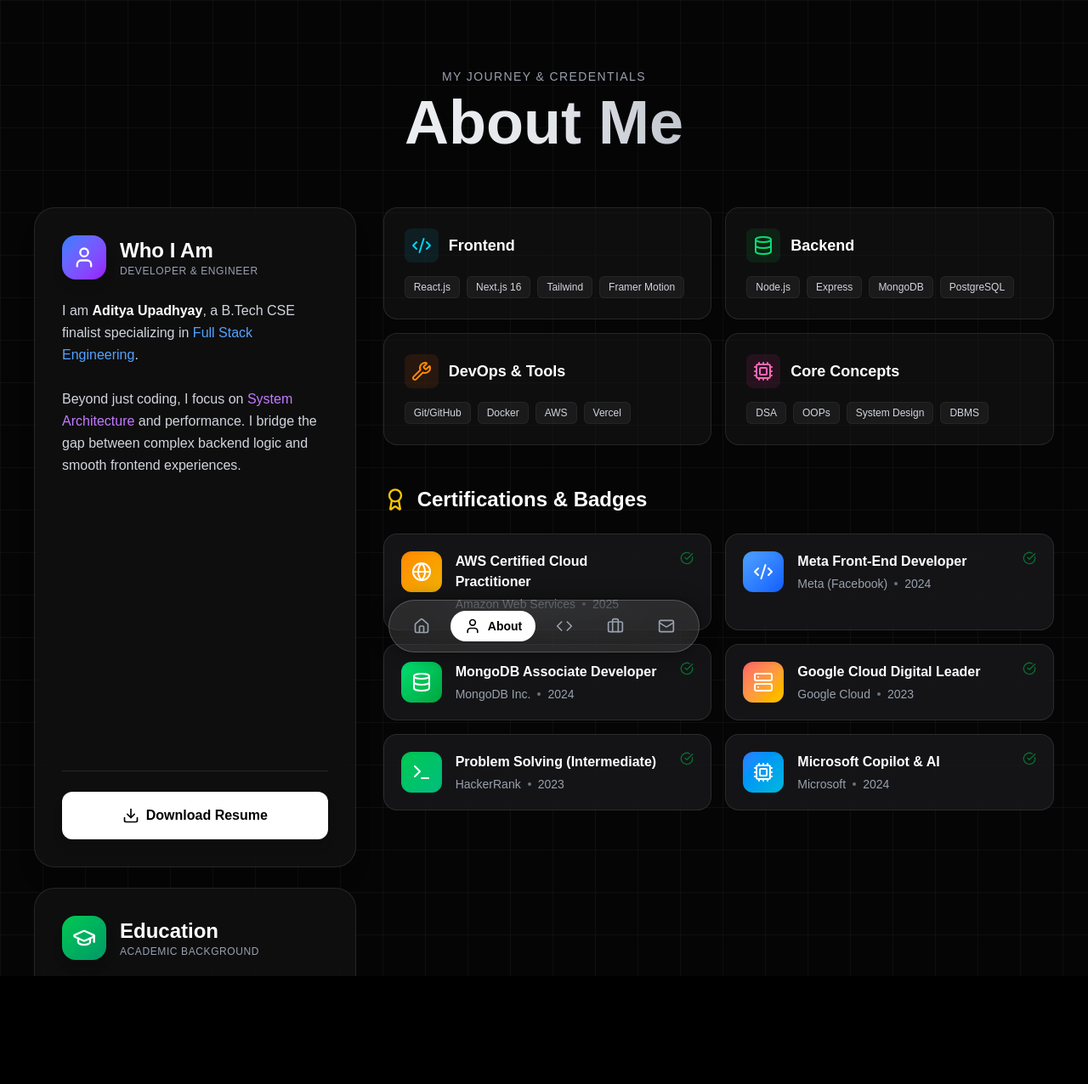
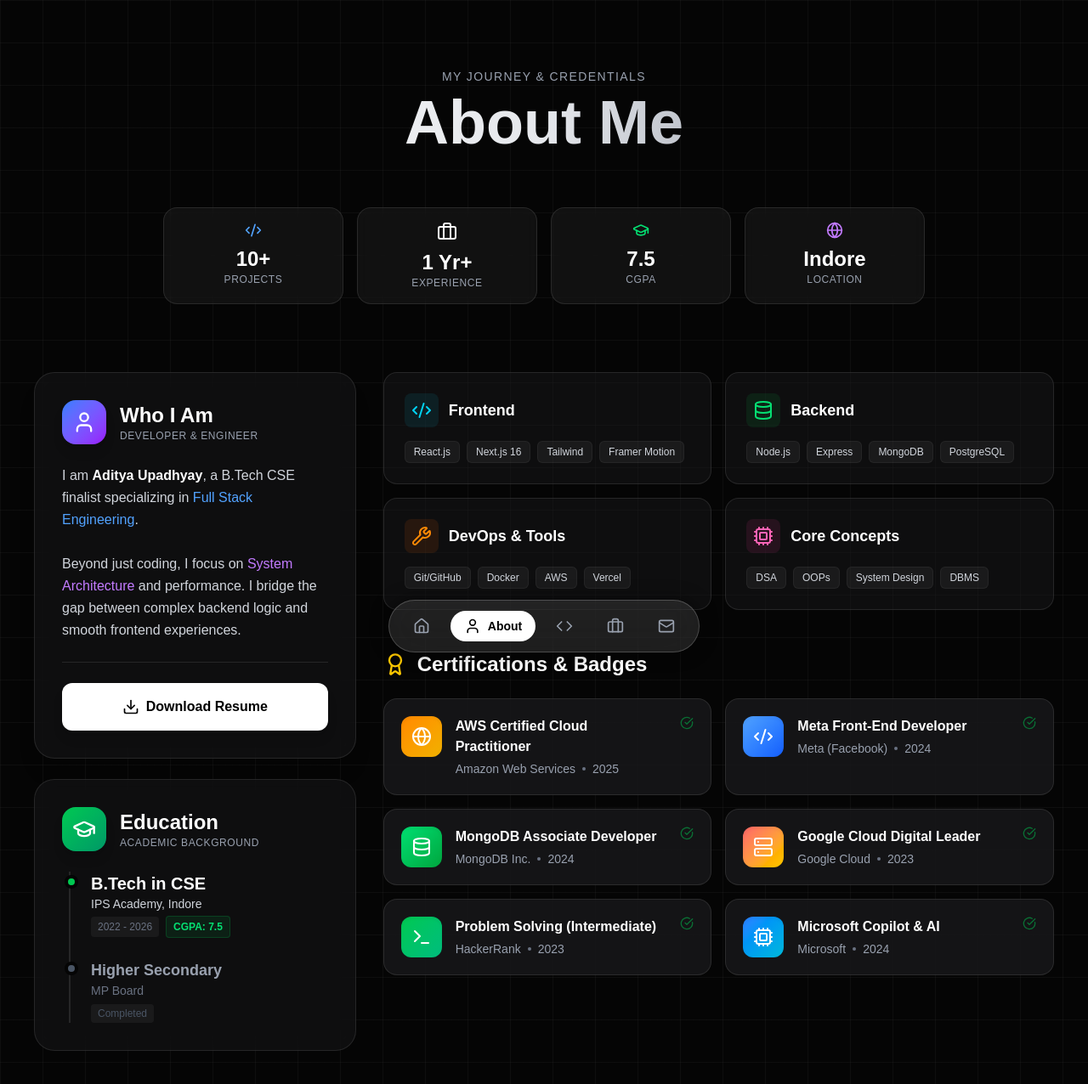
Before and after one commit to aadi90392/Aditya--Portfolio, a Next.js app: page /about in a window 1280 px wide. Shown: the top 1276 px of the page at 85% size. Before the commit the page ends 1149 px from the top, so only its background shows below. Built offline with nearby package versions, Linux system fonts and the light colour scheme.

Commit message:
About Fix

```diff
--- a/src/app/about/page.tsx
+++ b/src/app/about/page.tsx
@@ -2,13 +2,13 @@
 import { motion } from "framer-motion";
 import {
   GraduationCap, Code2, Database, Wrench, Award, User,
-  Download, Globe, Cpu, Server, CheckCircle, Terminal
+  Download, Globe, Cpu, Server, CheckCircle, Terminal, BriefcaseIcon
 } from "lucide-react";
 import Link from "next/link";
 
 export default function About() {
 
-  // Fake Certifications Data (Jo tumne manga tha)
+  // Certifications Data
   const certifications = [
     {
       title: "AWS Certified Cloud Practitioner",
@@ -66,7 +66,9 @@
   };
 
   return (
-    <div className="min-h-screen bg-[#050505] text-white py-20 px-4 md:px-10 pb-32 relative overflow-hidden">
+    // FIX: Changed 'overflow-hidden' to 'overflow-x-hidden' to allow vertical scrolling
+    // FIX: Increased 'pb-32' to 'pb-56' so the last card is not hidden behind the Navbar
+    <div className="min-h-screen w-full bg-[#050505] text-white py-20 px-4 md:px-10 pb-56 relative overflow-x-hidden">
 
       {/* Background Grid */}
       <div className="absolute inset-0 z-0 bg-[linear-gradient(to_right,#80808012_1px,transparent_1px),linear-gradient(to_bottom,#80808012_1px,transparent_1px)] bg-[size:50px_50px] mask-image:radial-gradient(ellipse_60%_50%_at_50%_0%,#000_70%,transparent_100%)"></div>
@@ -83,6 +85,28 @@
         </h1>
       </motion.div>
 
+      {/* 2. Stats Section */}
+      <motion.div
+        initial={{ opacity: 0, scale: 0.9 }}
+        animate={{ opacity: 1, scale: 1 }}
+        transition={{ delay: 0.2 }}
+        className="max-w-4xl mx-auto grid grid-cols-2 md:grid-cols-4 gap-4 mb-20 relative z-10"
+      >
+        {[
+          { label: "Projects", value: "10+", icon: <Code2 size={20} className="text-blue-400" /> },
+          { label: "Experience", value: "1 Yr+", icon: <BriefcaseIcon /> },
+          { label: "CGPA", value: "7.5", icon: <GraduationCap size={20} className="text-green-400" /> },
+          { label: "Location", value: "Indore", icon: <Globe size={20} className="text-purple-400" /> },
+        ].map((stat, index) => (
+          <div key={index} className="bg-white/5 border border-white/10 p-4 rounded-2xl text-center backdrop-blur-sm hover:bg-white/10 transition-colors">
+            <div className="flex justify-center mb-2">{stat.icon}</div>
+            <div className="text-2xl font-bold text-white">{stat.value}</div>
+            <div className="text-xs text-gray-400 uppercase tracking-wider">{stat.label}</div>
+          </div>
+        ))}
+      </motion.div>
+
+      {/* Main Grid Content */}
       <div className="max-w-7xl mx-auto grid grid-cols-1 lg:grid-cols-3 gap-8 relative z-10">
 
         {/* ================= LEFT COLUMN (Bio & Education) ================= */}
@@ -90,10 +114,10 @@
           initial={{ x: -50, opacity: 0 }}
           animate={{ x: 0, opacity: 1 }}
           transition={{ duration: 0.5 }}
-          className="lg:col-span-1 space-y-6"
+          className="lg:col-span-1 flex flex-col gap-6"
         >
           {/* Bio Card */}
-          <div className="bg-zinc-900/50 border border-white/10 p-8 rounded-3xl backdrop-blur-md h-full flex flex-col hover:border-white/20 transition-all shadow-xl">
+          <div className="bg-zinc-900/50 border border-white/10 p-8 rounded-3xl backdrop-blur-md flex flex-col hover:border-white/20 transition-all shadow-xl">
             <div className="flex items-center gap-4 mb-6">
               <div className="p-3 bg-gradient-to-br from-blue-500 to-purple-600 rounded-2xl text-white shadow-lg">
                 <User size={28} />
@@ -128,24 +152,25 @@
                 <p className="text-xs text-gray-400 uppercase tracking-wider">Academic Background</p>
               </div>
             </div>
-            <div className="relative border-l-2 border-white/10 pl-6 ml-2 space-y-4">
+            <div className="relative border-l-2 border-white/10 pl-6 ml-2 space-y-6">
 
               {/* College */}
               <div className="relative">
                 <div className="absolute -left-[31px] top-1 w-4 h-4 rounded-full bg-green-500 border-4 border-[#050505]"></div>
                 <div className="text-xl font-bold text-white">B.Tech in CSE</div>
-                <div className="text-sm text-gray-300">IPS Academy, Indore</div>
-                <div className="flex justify-between items-center mt-1">
-                  <span className="text-xs text-gray-500">2022 - 2026</span>
-                  <span className="text-xs font-bold text-green-400 bg-green-500/10 px-2 py-1 rounded">CGPA: 7.5</span>
+                <div className="text-sm text-gray-300 mb-1">IPS Academy, Indore</div>
+                <div className="flex flex-wrap gap-2 items-center">
+                  <span className="text-xs text-gray-500 bg-white/5 px-2 py-1 rounded">2022 - 2026</span>
+                  <span className="text-xs font-bold text-green-400 bg-green-500/10 px-2 py-1 rounded border border-green-500/20">CGPA: 7.5</span>
                 </div>
               </div>
 
-              {/* High School (Optional filler) */}
-              <div className="relative pt-4">
-                <div className="absolute -left-[31px] top-5 w-4 h-4 rounded-full bg-gray-600 border-4 border-[#050505]"></div>
+              {/* High School */}
+              <div className="relative">
+                <div className="absolute -left-[31px] top-1 w-4 h-4 rounded-full bg-gray-600 border-4 border-[#050505]"></div>
                 <div className="text-lg font-bold text-gray-400">Higher Secondary</div>
-                <div className="text-sm text-gray-500">MP Board</div>
+                <div className="text-sm text-gray-500 mb-1">MP Board</div>
+                <span className="text-xs text-gray-600 bg-white/5 px-2 py-1 rounded">Completed</span>
               </div>
 
             </div>
@@ -185,7 +210,7 @@
             ))}
           </div>
 
-          {/* 2. CERTIFICATIONS SECTION (The "Jayda Acha" Part) */}
+          {/* 2. CERTIFICATIONS SECTION */}
           <motion.div variants={itemVariants} className="pt-4">
             <div className="flex items-center gap-3 mb-6">
               <Award className="text-yellow-400" size={28} />
```
